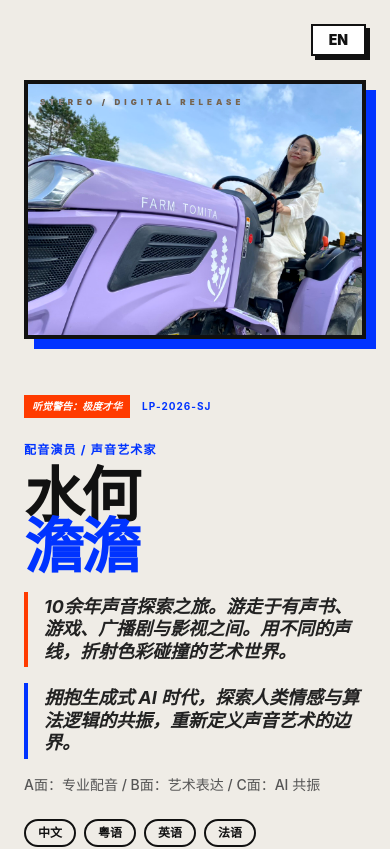
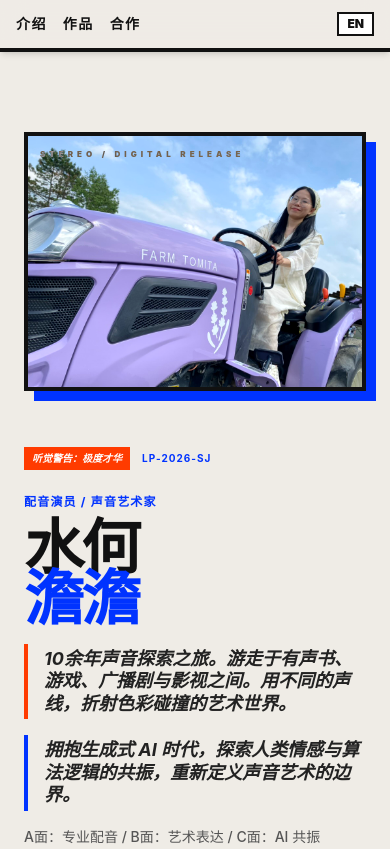
Before and after one commit to Treedy2020/TheCL, a Vue app: page / in a window 390 px wide. Shown: the top 849 px of the page. Built offline with nearby package versions, Linux system fonts and the light colour scheme.

Commit message:
feat: add sticky top nav for mobile

```diff
--- a/src/App.vue
+++ b/src/App.vue
@@ -91,8 +91,23 @@ onBeforeUnmount(() => {
 <template>
   <div class="min-h-screen bg-[#EFECE6] text-[#111] font-sans selection:bg-[#FF3B00] selection:text-white pb-32 overflow-x-hidden relative">
 
-    <!-- Top Nav / Lang Switch -->
-    <nav class="absolute top-0 right-0 p-6 flex justify-end z-50">
+    <!-- Mobile Top Nav -->
+    <div class="sticky top-0 left-0 right-0 z-40 bg-[#EFECE6]/90 backdrop-blur-md border-b-4 border-[#111] xl:hidden flex justify-between items-center px-4 py-3 shadow-md">
+      <div class="flex items-center gap-4">
+        <button @click="goSection('intro')" class="text-sm font-black tracking-widest hover:text-[#0033FF] transition-colors">{{ t.navIntro }}</button>
+        <button @click="goSection('works')" class="text-sm font-black tracking-widest hover:text-[#FF3B00] transition-colors">{{ t.navWorks }}</button>
+        <button @click="goSection('contact')" class="text-sm font-black tracking-widest hover:text-[#0033FF] transition-colors">{{ t.navContact }}</button>
+      </div>
+      <button
+        @click="isEn = !isEn"
+        class="border-2 border-[#111] bg-white px-2 py-0.5 text-xs font-black uppercase hover:bg-[#FF3B00] hover:text-white transition-colors"
+      >
+        {{ isEn ? '中' : 'EN' }}
+      </button>
+    </div>
+
+    <!-- Top Nav / Lang Switch (Desktop only, mobile moved to sticky bar) -->
+    <nav class="absolute top-0 right-0 p-6 hidden xl:flex justify-end z-50">
       <button
         @click="isEn = !isEn"
         class="border-2 border-[#111] bg-white px-4 py-1 text-sm font-black uppercase hover:bg-[#FF3B00] hover:text-white transition-colors shadow-[4px_4px_0px_#111]"
```
